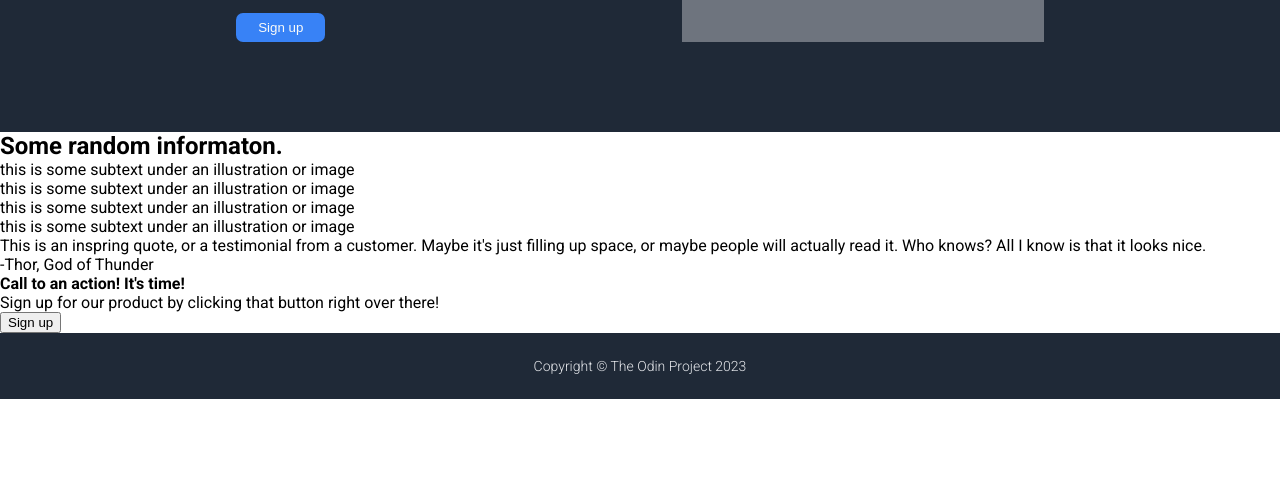
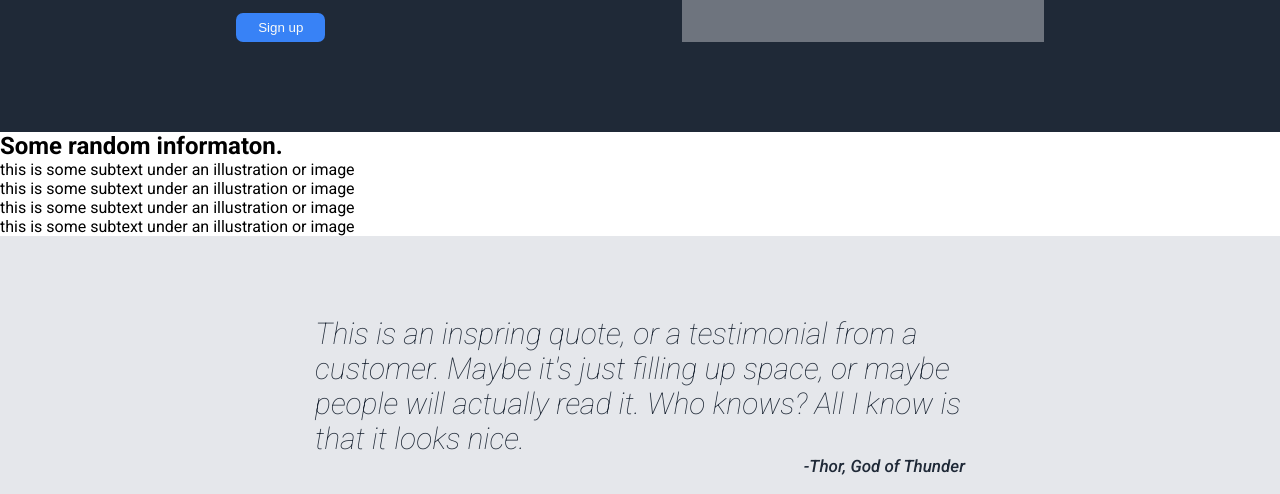
Before and after one commit to TomasKarolHoger/landing-page, a plain HTML site: page index.html in a window 1280 px wide. Shown: the part 306-800 px from the top of the page. Drawn offline with Linux system fonts and the light colour scheme.

Commit message:
style quote and modify quote-container

```diff
--- a/index.html
+++ b/index.html
@@ -60,8 +60,10 @@
       </div>
 
       <div class="quote-container">
-        <p class="quote"> This is an inspring quote, or a testimonial from a customer. Maybe it's just filling up space, or maybe people will actually read it. Who knows? All I know is that it looks nice.</p>
+        <div class="quote"> This is an inspring quote, or a testimonial from a customer. Maybe it's just filling up space, or maybe people will actually read it. Who knows? All I know is that it looks nice.
         <p class="quote-author">-Thor, God of Thunder</p>
+        </div>
+
       </div>
 
       <div class="call-to-action-container">
--- a/style.css
+++ b/style.css
@@ -86,6 +86,31 @@ h1 {
   align-items: center;
 }
 
+.quote-container {
+  background-color: #E5E7EB;
+  color: #1F2937;
+  padding-top: 80px;
+  padding-bottom: 80px;
+  display: flex;
+  flex-direction: column;
+  justify-content: center;
+  align-items: center;
+  gap: 1rem;
+}
+
+.quote {
+  font-size: 30px;
+  font-weight: 100;
+  font-style: italic;
+  max-width: 650px;
+}
+
+.quote-container .quote-author{
+  text-align: end;
+  font-weight: 500;
+  font-size: 17px;
+}
+
 footer {
   background-color: #1F2937;
   color: #E5E7EB;
```
